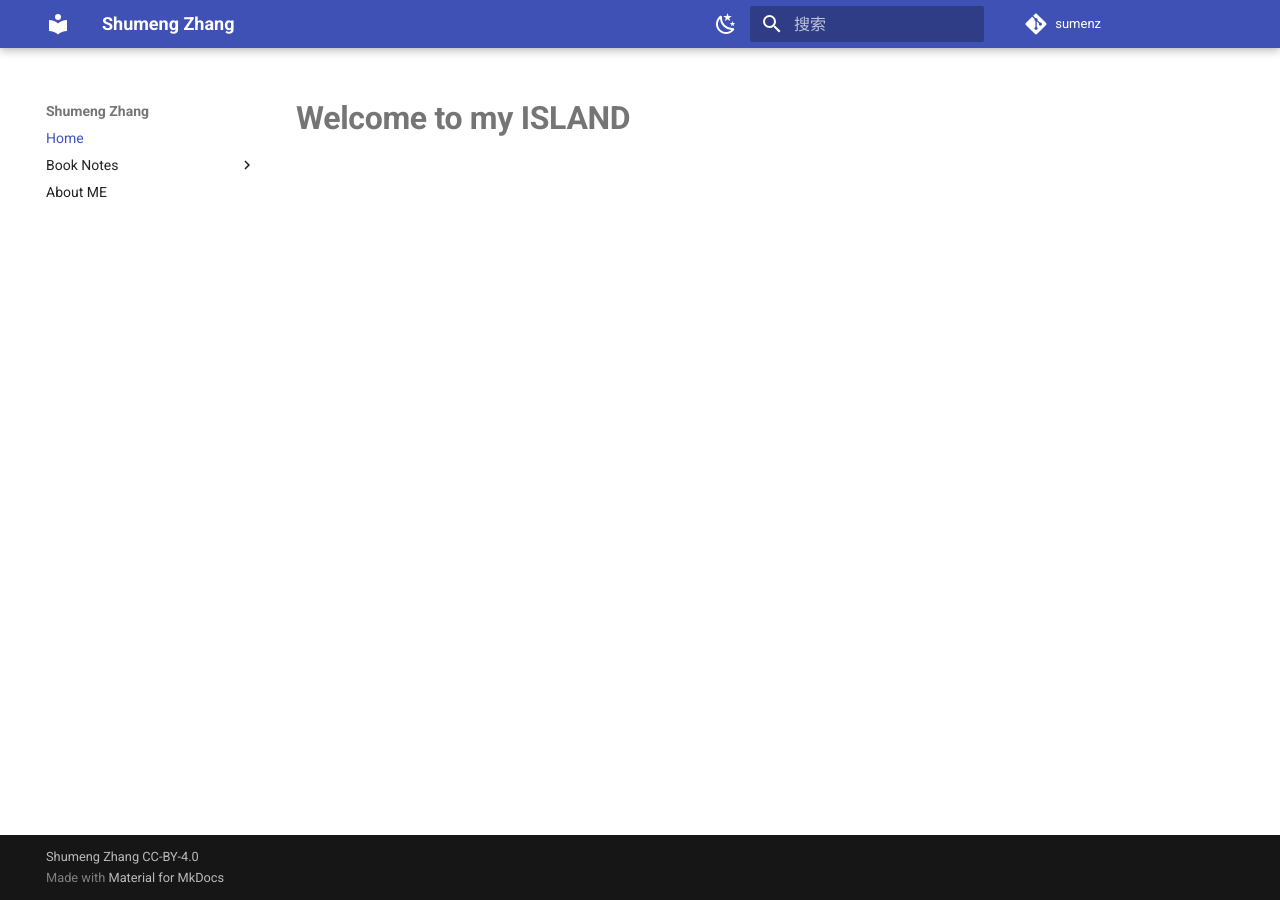
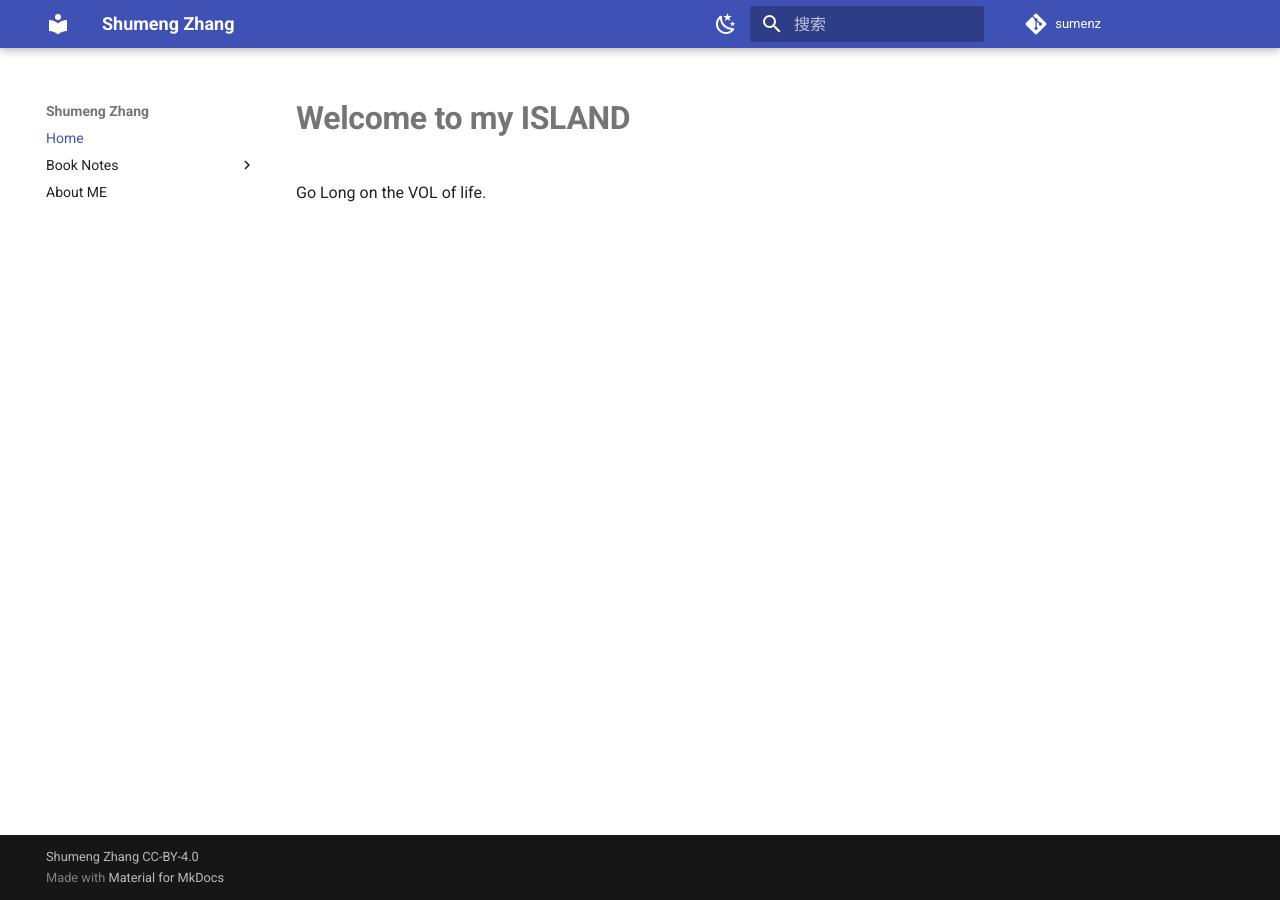
Before and after one commit to Realsumen/sumenz, an MkDocs documentation site: the page built from docs/index.md, in a window 1280 px wide. Built offline with MkDocs 1.6.1 and Material for MkDocs 9.7.7, drawn with Linux system fonts in a browser that asks for light colours; nearby versions of some CDN libraries; library files that are not in the unit come from our copies; comment, search, counter and statistics services are not loaded.

Commit message:
Srucuture my project success

```diff
--- a/docs/index.md
+++ b/docs/index.md
@@ -1 +1,3 @@
 # **Welcome to my ISLAND**
+
+Go Long on the VOL of life.
```
